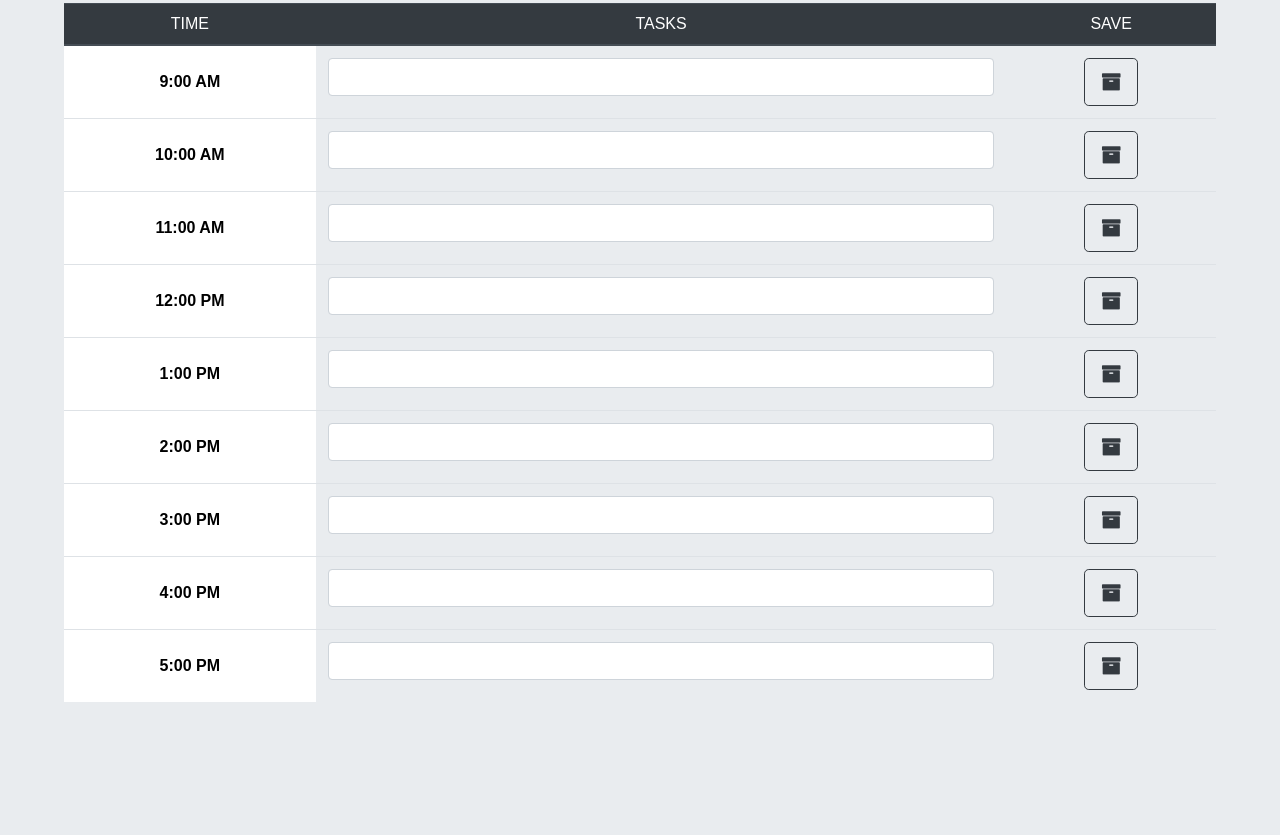
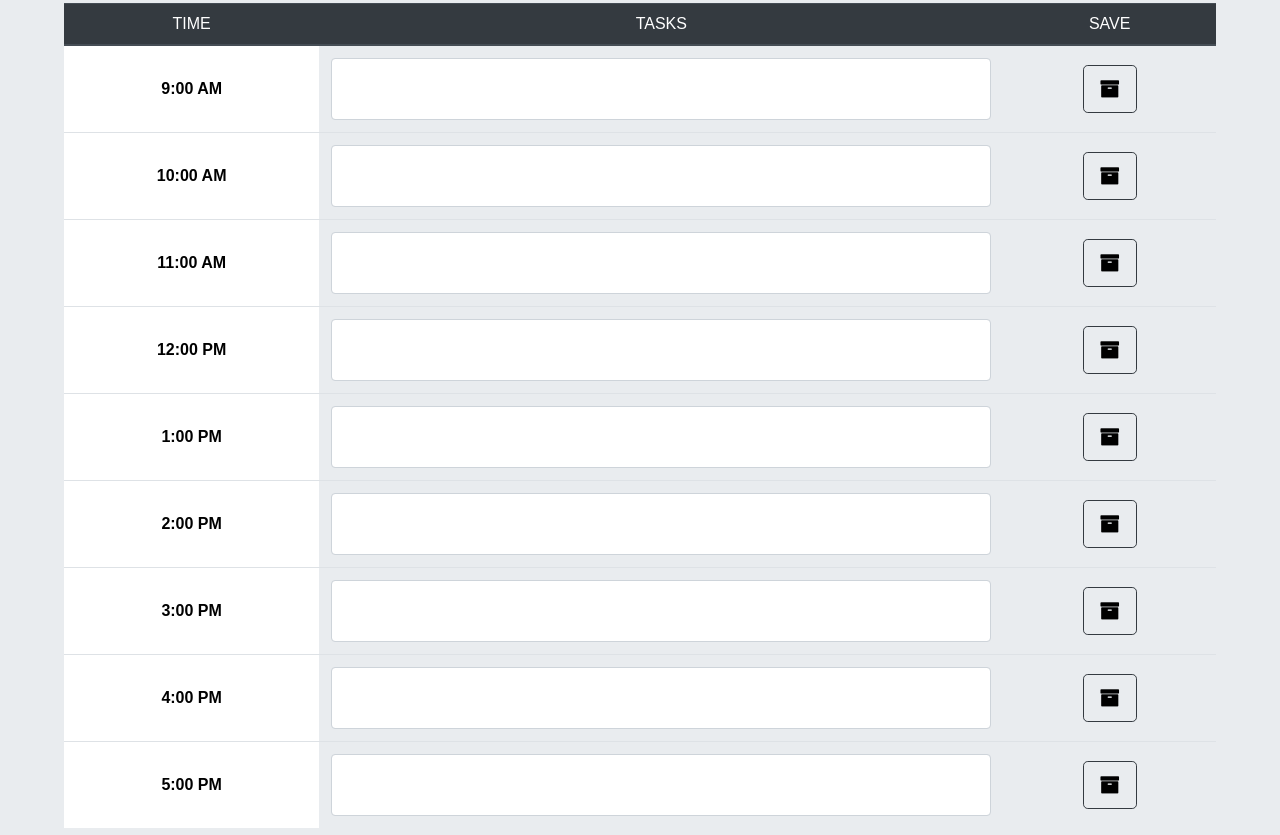
Before and after one commit to AOKUME/AOKUME-Calendar-App.github.io, a plain HTML site: page index.html in a window 1280 px wide. Shown: the part 385-1220 px from the top of the page. Drawn offline with nearby package versions, Linux system fonts and the light colour scheme.

Commit message:
Code Clean
- Cleaned up the code a bit
- Added some IDs to link to the js to store the data inside of local storage
- edited the CSS

```diff
--- a/assets/css/style.css
+++ b/assets/css/style.css
@@ -13,12 +13,12 @@ textarea {
     padding: 10px;
 }
 
+td {
+    vertical-align: middle !important;
+}
+
 .jumbotron {
     text-align: center;
-    /* background-color: transparent; */
-    /* color: black; */
-    border-radius: 0;
-    /* border-bottom: 10px solid black; */
 }
 
 .description {
@@ -26,9 +26,7 @@ textarea {
 }
 
 .time-block {
-    text-align: center;
     font-weight: bold;
-    /* border-radius: 15px; */
 }
 
 .row {
@@ -41,33 +39,29 @@ textarea {
 .hour {
     background-color: #ffffff;
     color: #000000;
-    border-top: 2px dashed #000000;
 }
 
 .past {
     background-color: #d3d3d3;
-    color: white;
+    color: black;
 }
 
 .present {
     background-color: #ff6961;
-    color: white;
+    color: black;
 }
 
 .future {
     background-color: #77dd77;
-    color: white;
+    color: black;
 }
 
-/* .saveBtn {
-    border-left: 1px solid black;
-    border-top-right-radius: 15px;
-    border-bottom-right-radius: 15px;
-    background-color: #06AED5;
-    color: white;
-} */
+.saveBtn {
+    background-color: transparent;
+    color: black;
+}
 
-/* .saveBtn i:hover {
+.saveBtn i:hover {
     font-size: 20px;
     transition: all .3s ease-in-out;
-} */
+}
--- a/index.html
+++ b/index.html
@@ -47,71 +47,70 @@
 
                 <thead class="thead-dark">
                     <tr>
-                        <th scope="col-2">TIME</th>
-                        <th scope="col-8">TASKS</th>
-                        <th scope="col-2">SAVE</th>
+                        <th scope="col-1">TIME</th>
+                        <th scope="col-10">TASKS</th>
+                        <th scope="col-1">SAVE</th>
                     </tr>
                 </thead>
 
                 <tbody>
                     <tr>
-                        <th scope="row" class="align-middle hour time-block">9:00 AM</th>
-                        <td><input type="text" class="form-control" aria-label="Text input with checkbox"></td>
-                        <td><button class="btn btn-outline-dark btn-lg saveBtn"><i class="fa fa-archive" aria-hidden="true"></i></button></td>
+                        <td class="hour time-block">9:00 AM</td>
+                        <td><textarea id="9" class="form-control input"></textarea></td>
+                        <td><button class="btn btn-outline-dark btn-lg saveBtn"><i class="fa fa-archive"></i></button></td>
                     </tr>
 
                     <tr>
-                        <th scope="row" class="align-middle hour time-block">10:00 AM</th>
-                        <td><input type="text" class="form-control" aria-label="Text input with checkbox"></td>
-                        <td><button class="btn btn-outline-dark btn-lg saveBtn"><i class="fa fa-archive" aria-hidden="true"></i></button></td>
+                        <td class="hour time-block">10:00 AM</td>
+                        <td><textarea id="10" class="form-control input"></textarea></td>
+                        <td><button class="btn btn-outline-dark btn-lg saveBtn"><i class="fa fa-archive"></i></button></td>
                     </tr>
 
                     <tr>
-                        <th scope="row" class="align-middle hour time-block">11:00 AM</th>
-                        <td><input type="text" class="form-control" aria-label="Text input with checkbox"></td>
-                        <td><button class="btn btn-outline-dark btn-lg saveBtn"><i class="fa fa-archive" aria-hidden="true"></i></button></td>
+                        <td class="hour time-block">11:00 AM</td>
+                        <td><textarea id="11" class="form-control input"></textarea></td>
+                        <td><button class="btn btn-outline-dark btn-lg saveBtn"><i class="fa fa-archive"></i></button></td>
                     </tr>
 
                     <tr>
-                        <th scope="row" class="align-middle hour time-block">12:00 PM</th>
-                        <td><input type="text" class="form-control" aria-label="Text input with checkbox"></td>
-                        <td><button class="btn btn-outline-dark btn-lg saveBtn"><i class="fa fa-archive" aria-hidden="true"></i></button></td>
+                        <td class="hour time-block">12:00 PM</td>
+                        <td><textarea id="12" class="form-control input"></textarea></td>
+                        <td><button class="btn btn-outline-dark btn-lg saveBtn"><i class="fa fa-archive"></i></button></td>
                     </tr>
 
                     <tr>
-                        <th scope="row" class="align-middle hour time-block">1:00 PM</th>
-                        <td><input type="text" class="form-control" aria-label="Text input with checkbox"></td>
-                        <td><button class="btn btn-outline-dark btn-lg saveBtn"><i class="fa fa-archive" aria-hidden="true"></i></button></td>
+                        <td class="hour time-block">1:00 PM</td>
+                        <td><textarea id="13" class="form-control input"></textarea></td>
+                        <td><button class="btn btn-outline-dark btn-lg saveBtn"><i class="fa fa-archive"></i></button></td>
                     </tr>
 
                     <tr>
-                        <th scope="row" class="align-middle hour time-block">2:00 PM</th>
-                        <td><input type="text" class="form-control" aria-label="Text input with checkbox"></td>
-                        <td><button class="btn btn-outline-dark btn-lg saveBtn"><i class="fa fa-archive" aria-hidden="true"></i></button></td>
+                        <td class="hour time-block">2:00 PM</td>
+                        <td><textarea id="14" class="form-control input"></textarea></td>
+                        <td><button class="btn btn-outline-dark btn-lg saveBtn"><i class="fa fa-archive"></i></button></td>
                     </tr>
 
                     <tr>
-                        <th scope="row" class="align-middle hour time-block">3:00 PM</th>
-                        <td><input type="text" class="form-control" aria-label="Text input with checkbox"></td>
-                        <td><button class="btn btn-outline-dark btn-lg saveBtn"><i class="fa fa-archive" aria-hidden="true"></i></button></td>
+                        <td class="hour time-block">3:00 PM</td>
+                        <td><textarea id="15" class="form-control input"></textarea></td>
+                        <td><button class="btn btn-outline-dark btn-lg saveBtn"><i class="fa fa-archive"></i></button></td>
                     </tr>
 
                     <tr>
-                        <th scope="row" class="align-middle hour time-block">4:00 PM</th>
-                        <td><input type="text" class="form-control" aria-label="Text input with checkbox"></td>
-                        <td><button class="btn btn-outline-dark btn-lg saveBtn"><i class="fa fa-archive" aria-hidden="true"></i></button></td>
+                        <td class="hour time-block">4:00 PM</td>
+                        <td><textarea id="16" class="form-control input"></textarea></td>
+                        <td><button class="btn btn-outline-dark btn-lg saveBtn"><i class="fa fa-archive"></i></button></td>
                     </tr>
 
                     <tr>
-                        <th scope="row" class="align-middle hour time-block">5:00 PM</th>
-                        <td><input type="text" class="form-control" aria-label="Text input with checkbox"></td>
-                        <td><button class="btn btn-outline-dark btn-lg saveBtn"><i class="fa fa-archive" aria-hidden="true"></i></button></td>
+                        <td class="hour time-block">5:00 PM</td>
+                        <td><textarea id="17" class="form-control input"></textarea></td>
+                        <td><button class="btn btn-outline-dark btn-lg saveBtn"><i class="fa fa-archive"></i></button></td>
                     </tr>
 
                 </tbody>
             </table>
         </div>
-
 
     </div>
 
```
Also changed, not shown: assets/index.js (+10 -3 lines), 1 other file.
